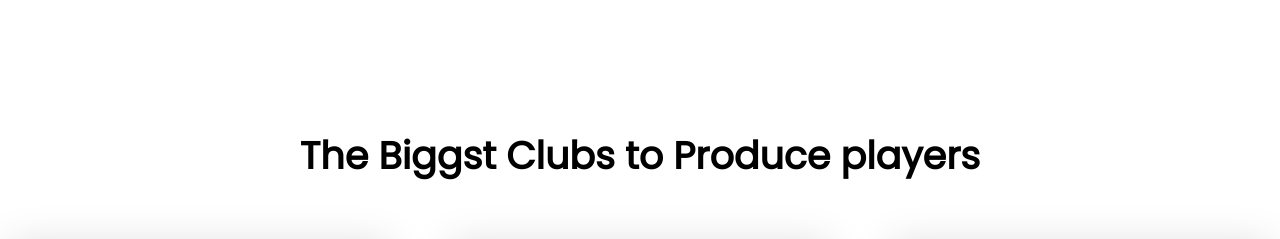
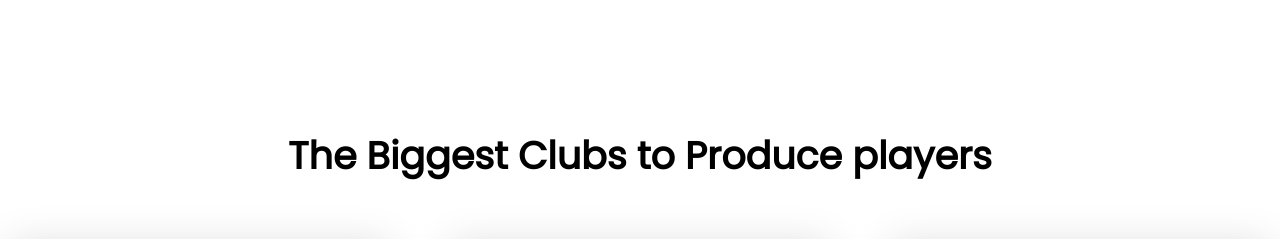
Before and after one commit to SabitSwapno/my-res-football, a plain HTML site: page index.html in a window 1280 px wide. Shown: the part 4060-4299 px from the top of the page. Drawn offline with Linux system fonts and the light colour scheme.

Commit message:
spelling resolves

```diff
--- a/index.html
+++ b/index.html
@@ -207,7 +207,7 @@
            section ends here
          --------------------->
         <section>
-            <h2 style="text-align: center;">The Biggst Clubs to Produce players</h2>
+            <h2 style="text-align: center;">The Biggest Clubs to Produce players</h2>
             <div class="display-adjustment">
                 <div class="cards">
                     <img src="images/clubs/real-madrid.jpg" alt="">
```
